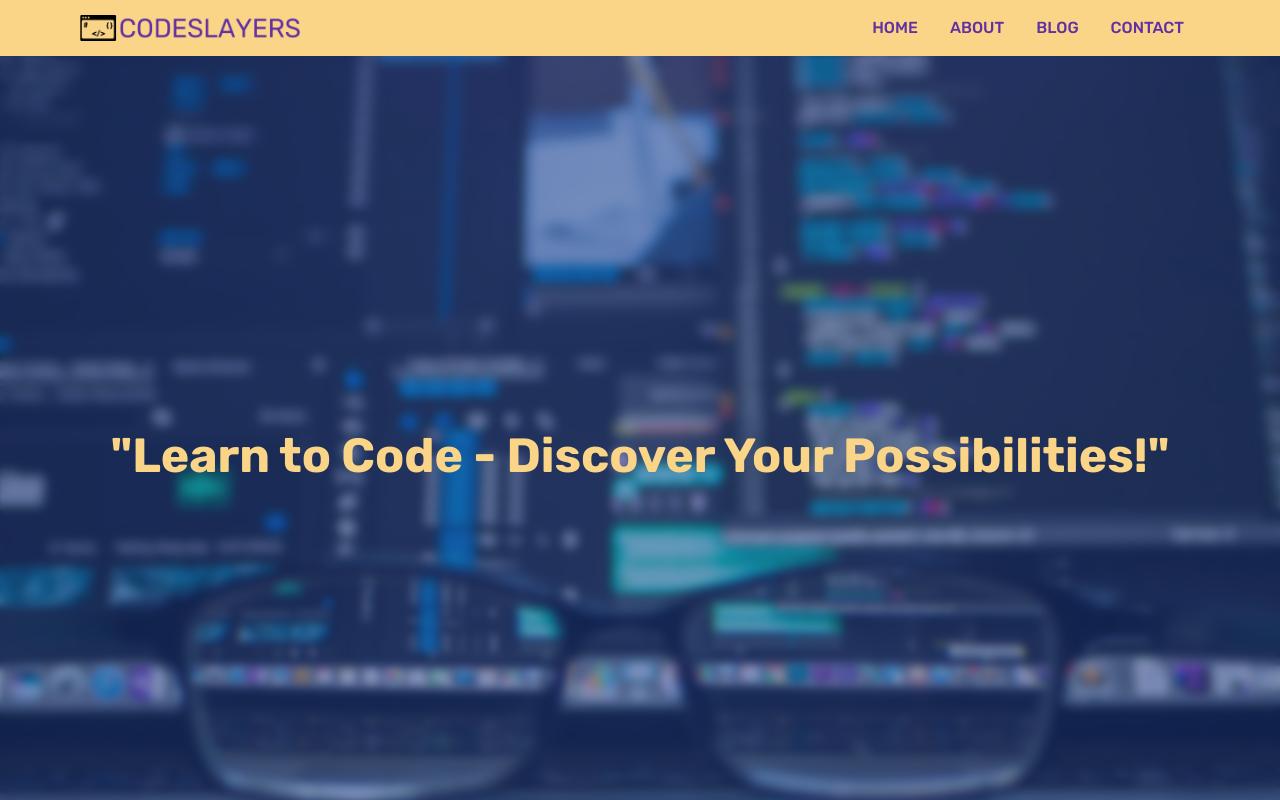
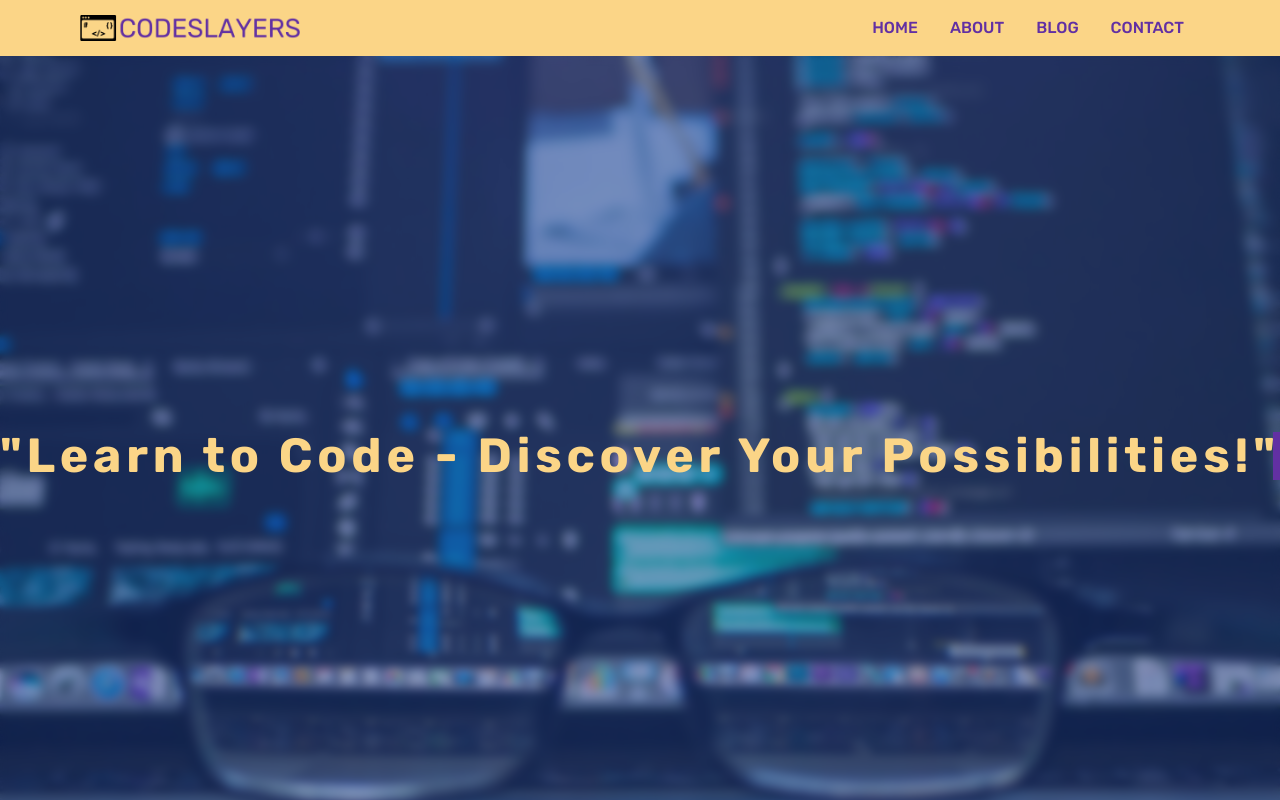
Before and after one commit to CODExSHUBHAM/code-slayers, a Next.js app: page / in a window 1280 px wide. Shown: the top 800 px of the page. Built offline with nearby package versions, Linux system fonts and the light colour scheme.

Commit message:
feat: added typing animation on hero section

```diff
--- a/components/Sections/heroSection.js
+++ b/components/Sections/heroSection.js
@@ -6,7 +6,7 @@ const HeroSection = () => {
     <>
       <div className='bg-[url("../public/images/heroImg.jpg")] bg-fixed bg-cover bg-center min-h-screen'>
         <div className='bg-blue-900 bg-opacity-50 min-h-screen flex items-center justify-center backdrop-blur-sm'>
-          <h1 className='text-5xl font-bold text-secondary font-primary'>"Learn to Code - Discover Your Possibilities!"</h1>
+          <h1 className='typewriter text-5xl font-bold text-secondary font-primary'>"Learn to Code - Discover Your Possibilities!"</h1>
         </div>
       </div>
     </>
--- a/styles/globals.css
+++ b/styles/globals.css
@@ -2,3 +2,26 @@
 @tailwind base;
 @tailwind components;
 @tailwind utilities;
+
+.typewriter{
+  overflow: hidden; /* Ensures the content is not revealed until the animation */
+  border-right: .15em solid #6230A3; /* The typwriter cursor */
+  white-space: nowrap; /* Keeps the content on a single line */
+  margin: 0 auto; /* Gives that scrolling effect as the typing happens */
+  letter-spacing: .10em; /* Adjust as needed */
+  animation:
+    typing 3.5s steps(40, end),
+    blink-caret .75s step-end infinite;
+}
+
+/* The typing effect */
+@keyframes typing {
+  from { width: 0 }
+  to { width: 100% }
+}
+
+/* The typewriter cursor effect */
+@keyframes blink-caret {
+  from, to { border-color: transparent }
+  50% { border-color: #6230A3; }
+}
```
